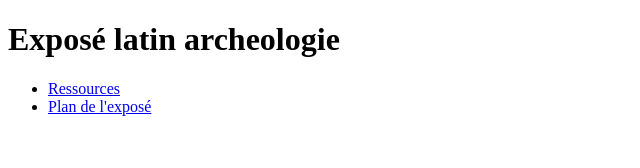
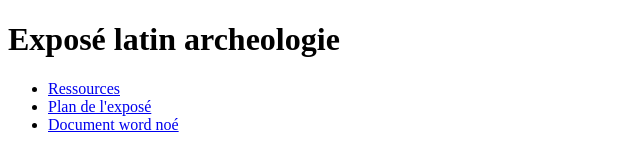
Before and after one commit to Poulpe664/Expose_Latin, a plain HTML site: page index.html in a window 1280 px wide. Shown: the whole page, without its empty margins (0-640 px from the left). Drawn offline with Linux system fonts and the light colour scheme.

Commit message:
add link doc word

```diff
--- a/index.html
+++ b/index.html
@@ -7,5 +7,6 @@
         <ul>
             <li><a href="./ressources/ressources.html">Ressources</a></li>
             <li><a href="./ressources/plan.html">Plan de l'exposé</a></li>
+            <li><a href="./ressources/Texte_4_1er_parties.odt">Document word noé</a></li>
         </ul>
     </body>
```
